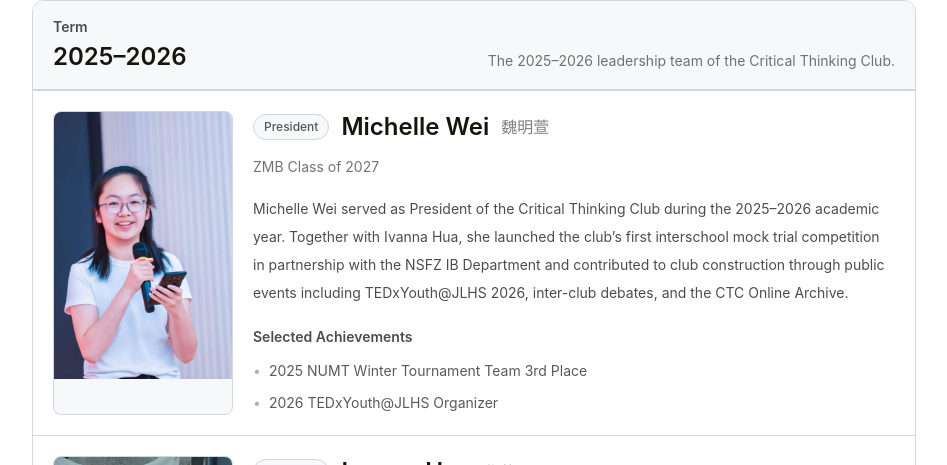
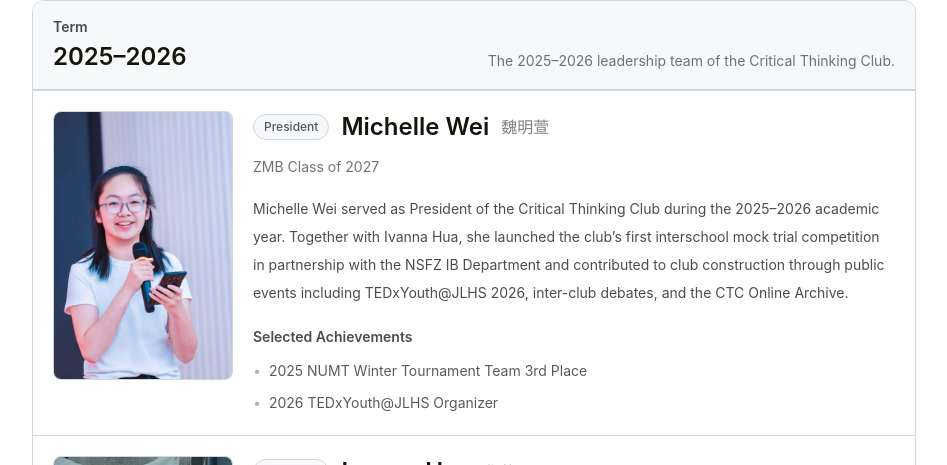
Before and after one commit to henrywyx0730/jlhsctc-official-website, a Next.js app: page /presidents in a window 1280 px wide. Shown: the part 941-1406 px from the top of the page, without its empty margins (56-1003 px from the left). Built offline with nearby package versions, Linux system fonts and the light colour scheme.

Commit message:
fix president profile image sizing

```diff
--- a/app/presidents/page.js
+++ b/app/presidents/page.js
@@ -228,8 +228,8 @@ function ProfileRow({ person }) {
         {person.image ? (
           <div
             className={`relative overflow-hidden rounded-lg border border-[#d0d7de] bg-[#f6f8fa] ${
-              person.imageWidth ? "" : "aspect-[4/3]"
-            } ${person.name === "Michelle Luan" ? "self-start" : ""}`}
+              person.imageWidth ? "self-start" : "aspect-[4/3]"
+            }`}
           >
             <Image
               src={person.image}
```
